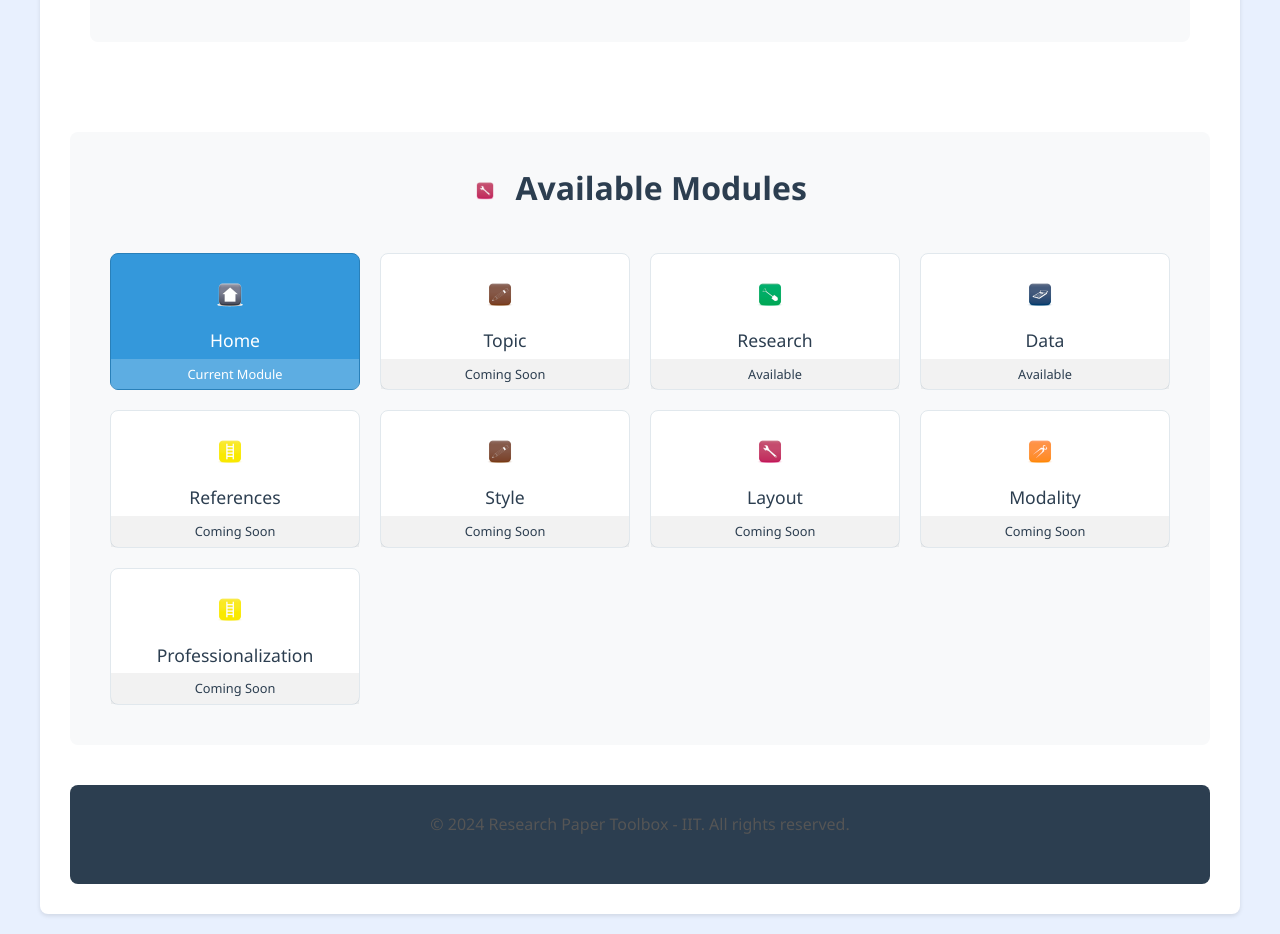
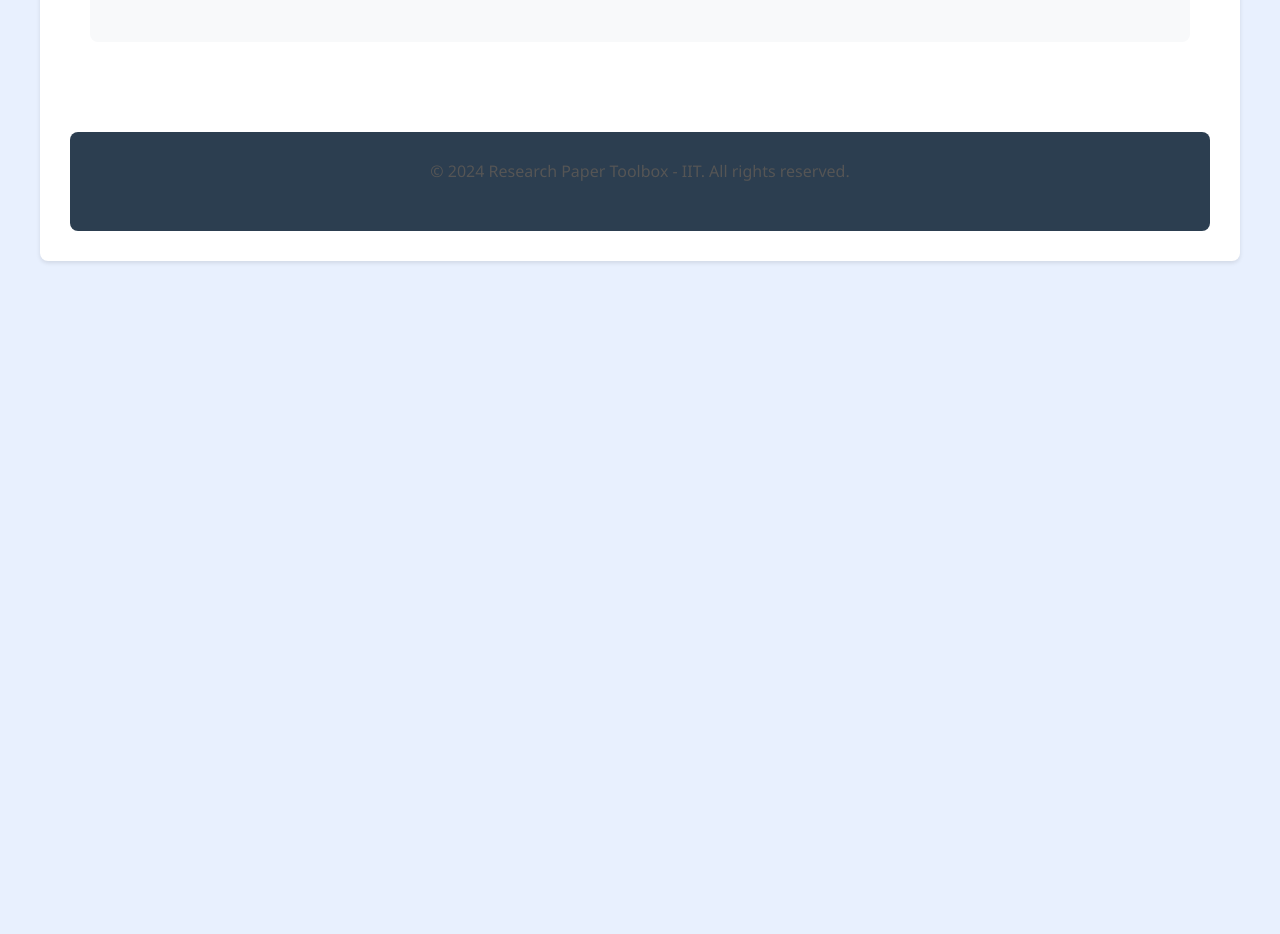
Before and after one commit to nlakhota/COM421, a plain HTML site: page index.html in a window 1280 px wide. Shown: the part 864-1798 px from the top of the page. After the commit the page ends 1145 px from the top, so only its background shows below. Drawn offline with Linux system fonts and the light colour scheme.

Commit message:
Update styles.css

```diff
--- a/styles.css
+++ b/styles.css
@@ -186,76 +186,39 @@ ul li i, ol li i {
     background-color: #2980b9;
 }
 
-/* Module Navigation */
-.module-navigation {
-    background-color: #f8f9fa;
-    padding: 30px;
-    border-radius: 8px;
-    margin: 40px 0;
+/* Main Navigation */
+.main-nav {
+    display: flex;
+    justify-content: center;
+    gap: 20px;
+    margin-top: 20px;
+    flex-wrap: wrap;
 }
 
-.module-navigation h2 {
-    text-align: center;
-    margin-bottom: 30px;
+.main-nav a {
     color: #2c3e50;
+    text-decoration: none;
+    padding: 8px 16px;
+    border-radius: 4px;
+    transition: all 0.3s ease;
 }
 
-.module-grid {
-    display: grid;
-    grid-template-columns: repeat(auto-fit, minmax(250px, 1fr));
-    gap: 20px;
-    padding: 10px;
+.main-nav a:hover {
+    background-color: #f0f0f0;
+    color: #3498db;
 }
 
-.module-card {
-    position: relative;
-    display: flex;
-    flex-direction: column;
-    align-items: center;
-    padding: 25px 20px;
-    background-color: white;
-    border-radius: 8px;
-    border: 1px solid #e1e8ed;
-    text-decoration: none;
-    color: #2c3e50;
+.main-nav a.active {
+    background-color: #3498db;
+    color: white;
 }
 
-.module-card:hover {
-    background-color: #f8f9fa;
-}
-
-.module-card.active {
-    background-color: #3498db;
-    color: white;
-    border-color: #2980b9;
-}
-
-.module-card i {
-    font-size: 2em;
-    margin-bottom: 15px;
-}
-
-.module-card span {
-    font-weight: 500;
-    font-size: 1.1em;
-    text-align: center;
-    margin-bottom: 10px;
-}
-
+/* Remove old module navigation styles */
+.module-navigation,
+.module-grid,
+.module-card,
 .module-status {
-    position: absolute;
-    bottom: 0;
-    left: 0;
-    right: 0;
-    padding: 5px;
-    font-size: 0.8em;
-    text-align: center;
-    background-color: rgba(0, 0, 0, 0.05);
-    color: inherit;
-}
-
-.module-card.active .module-status {
-    background-color: rgba(255, 255, 255, 0.2);
+    display: none;
 }
 
 footer {
@@ -275,6 +238,15 @@ footer {
 
     h1 {
         font-size: 2em;
+    }
+
+    .main-nav {
+        gap: 10px;
+    }
+
+    .main-nav a {
+        padding: 6px 12px;
+        font-size: 0.9em;
     }
 
     .prereq-section {
```
